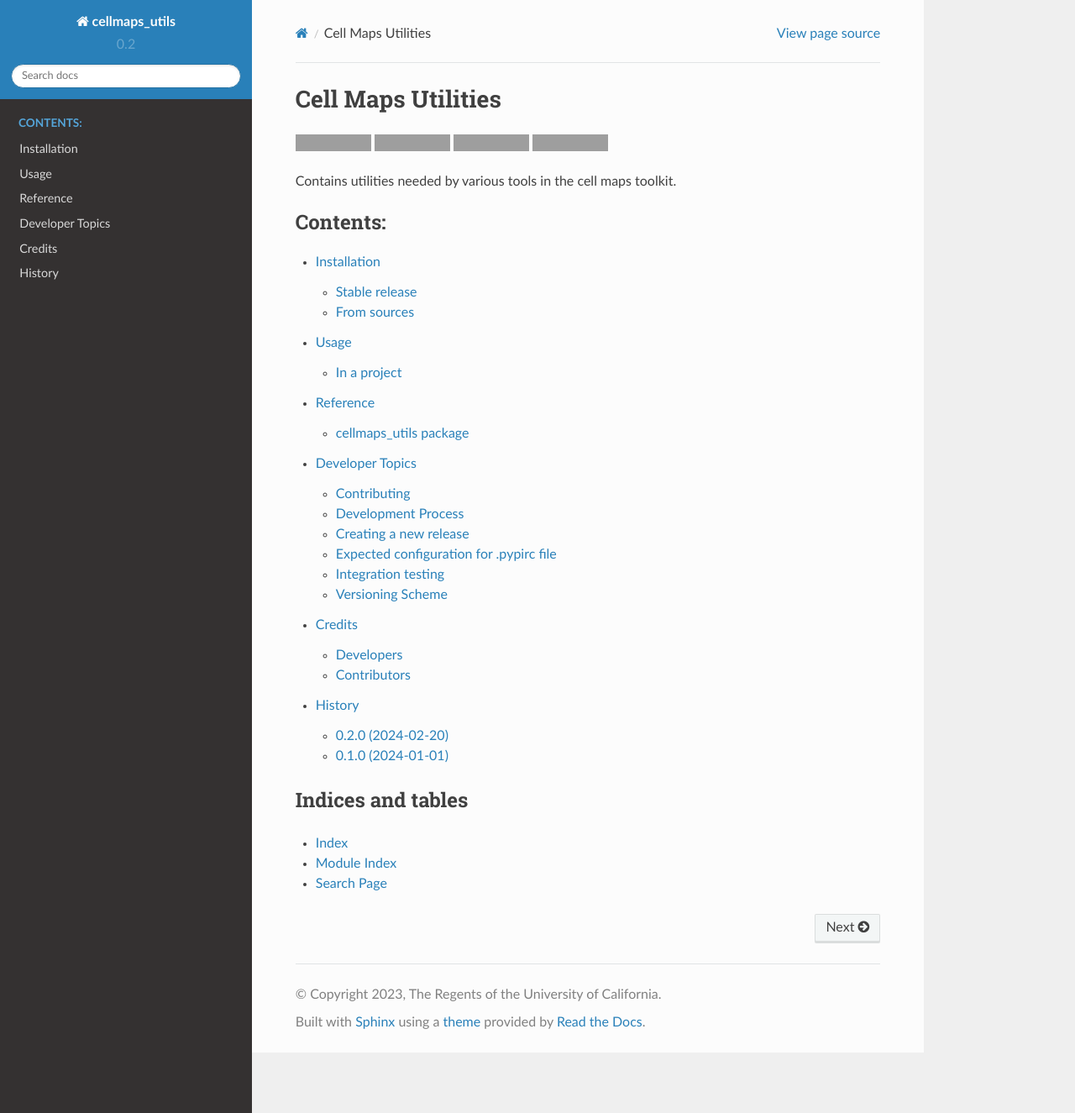
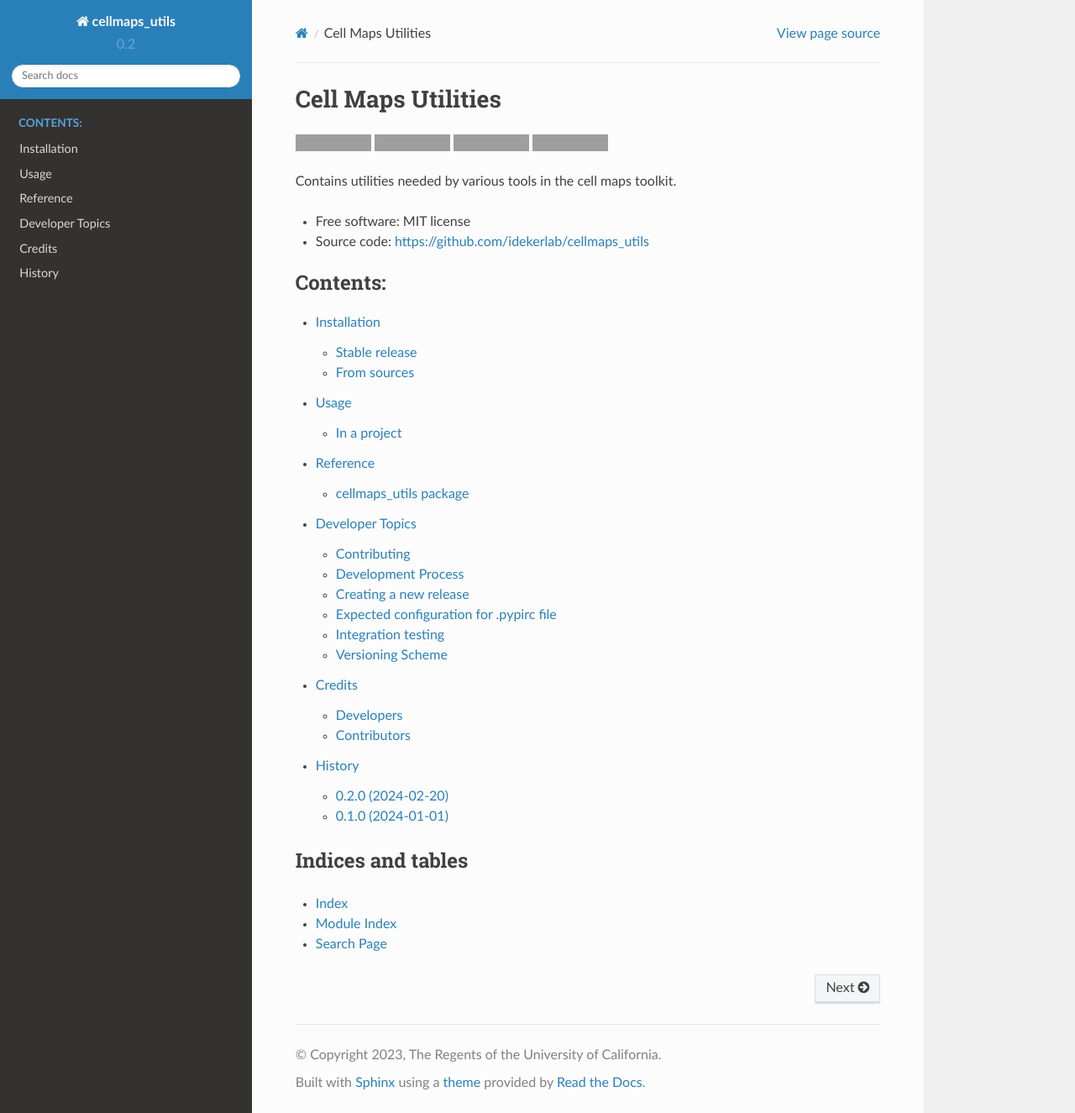
Before and after one commit to idekerlab/cellmaps_utils, a Sphinx documentation site: the page built from docs/index.rst, in a window 1280 px wide and 1325 px high. Shown: the whole window at 84% size. Built offline with Sphinx 7.4.7 and the Read the Docs theme 2.0.0, drawn with Linux system fonts in a browser that asks for light colours; grey boxes are pictures that could not be loaded.

Commit message:
added link to source code. bumped to 0.2.0.post1

```diff
--- a/README.rst
+++ b/README.rst
@@ -22,6 +22,7 @@ Contains utilities needed by various tools in the cell maps toolkit.
 
 * Free software: MIT license
 * Documentation: https://cellmaps-utils.readthedocs.io.
+* Source code: https://github.com/idekerlab/cellmaps_utils
 
 Dependencies
 ------------
--- a/cellmaps_utils/__init__.py
+++ b/cellmaps_utils/__init__.py
@@ -4,6 +4,6 @@
 
 __author__ = 'Cell Maps team'
 __email__ = 'tools@cm4ai.org'
-__version__ = '0.2.0'
+__version__ = '0.2.0.post1'
 __repo_url__ = 'https://github.com/idekerlab/cellmaps_utils'
 __description__ = 'Contains utilities needed by Cell Maps tools'
--- a/docs/index.rst
+++ b/docs/index.rst
@@ -19,6 +19,9 @@ Cell Maps Utilities
 
 Contains utilities needed by various tools in the cell maps toolkit.
 
+* Free software: MIT license
+* Source code: https://github.com/idekerlab/cellmaps_utils
+
 .. toctree::
    :maxdepth: 2
    :caption: Contents:
```
